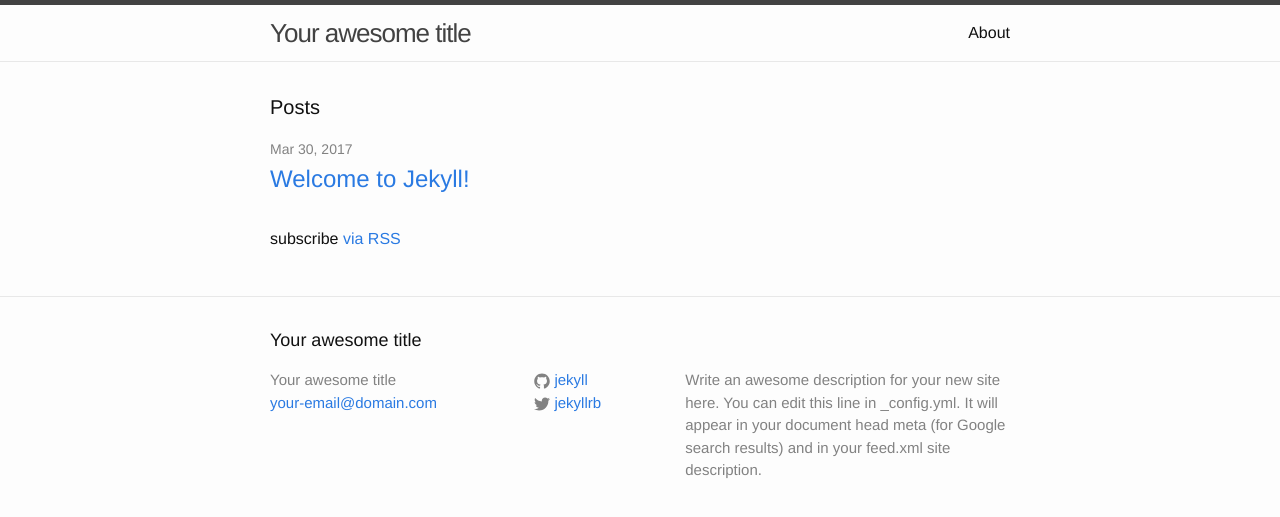
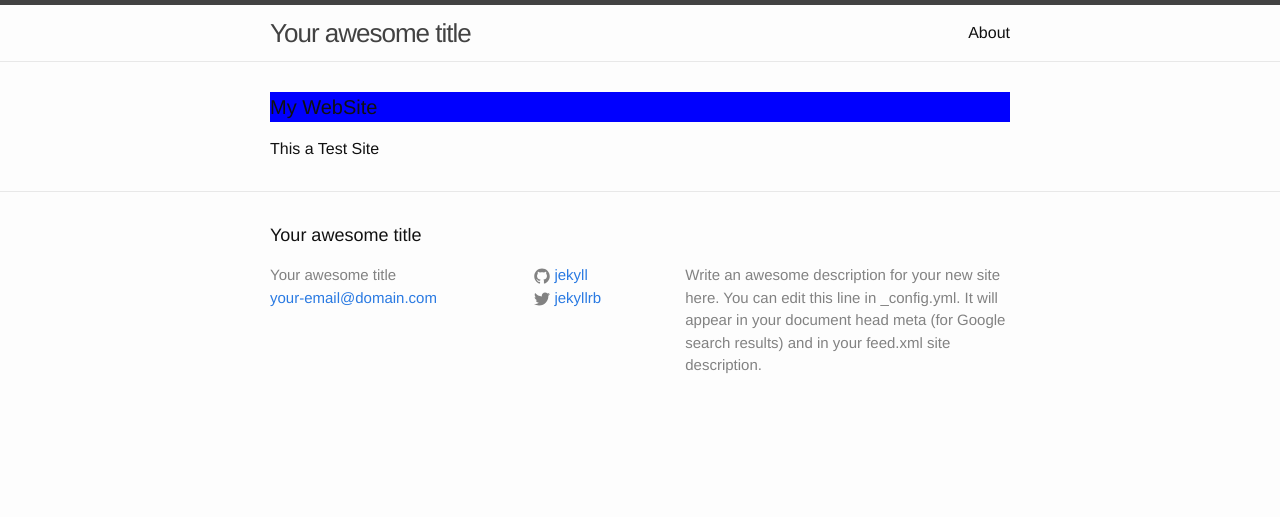
Before and after one commit to MohammedWaseemMuzaffer/MohammedWaseemMuzaffer.github.io, a Jekyll site: the page built from index.html, in a window 1280 px wide. Shown: the top 517 px of the page. Built offline with Jekyll 4.4.1, drawn with Linux system fonts in a browser that asks for light colours.

Commit message:
Update index.html

```diff
--- a/index.html
+++ b/index.html
@@ -1,23 +1,13 @@
 ---
 layout: default
 ---
-
+<style>
+h1{
+  background-color:blue;
+  }
+</style>
 <div class="home">
 
-  <h1 class="page-heading">Posts</h1>
-
-  <ul class="post-list">
-    {% for post in site.posts %}
-      <li>
-        <span class="post-meta">{{ post.date | date: "%b %-d, %Y" }}</span>
-
-        <h2>
-          <a class="post-link" href="{{ post.url | prepend: site.baseurl }}">{{ post.title }}</a>
-        </h2>
-      </li>
-    {% endfor %}
-  </ul>
-
-  <p class="rss-subscribe">subscribe <a href="{{ "/feed.xml" | prepend: site.baseurl }}">via RSS</a></p>
-
+  <h1 class="page-heading">My WebSite</h1>
+  <div> This a Test Site</div>
 </div>
```
